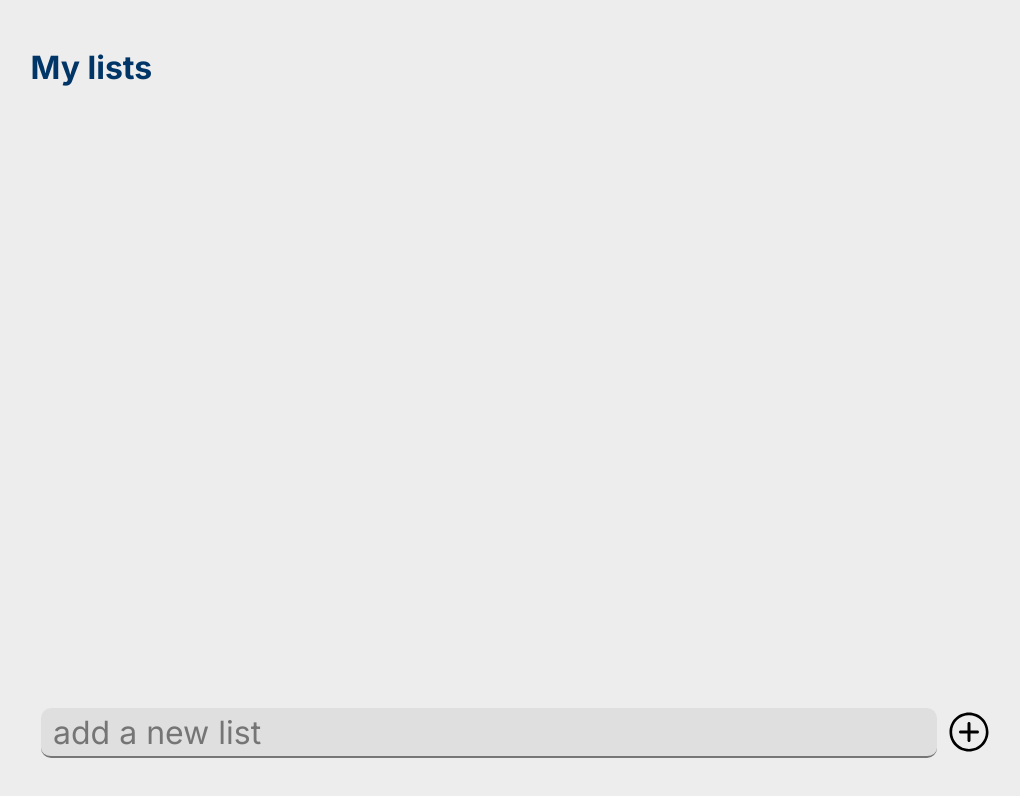
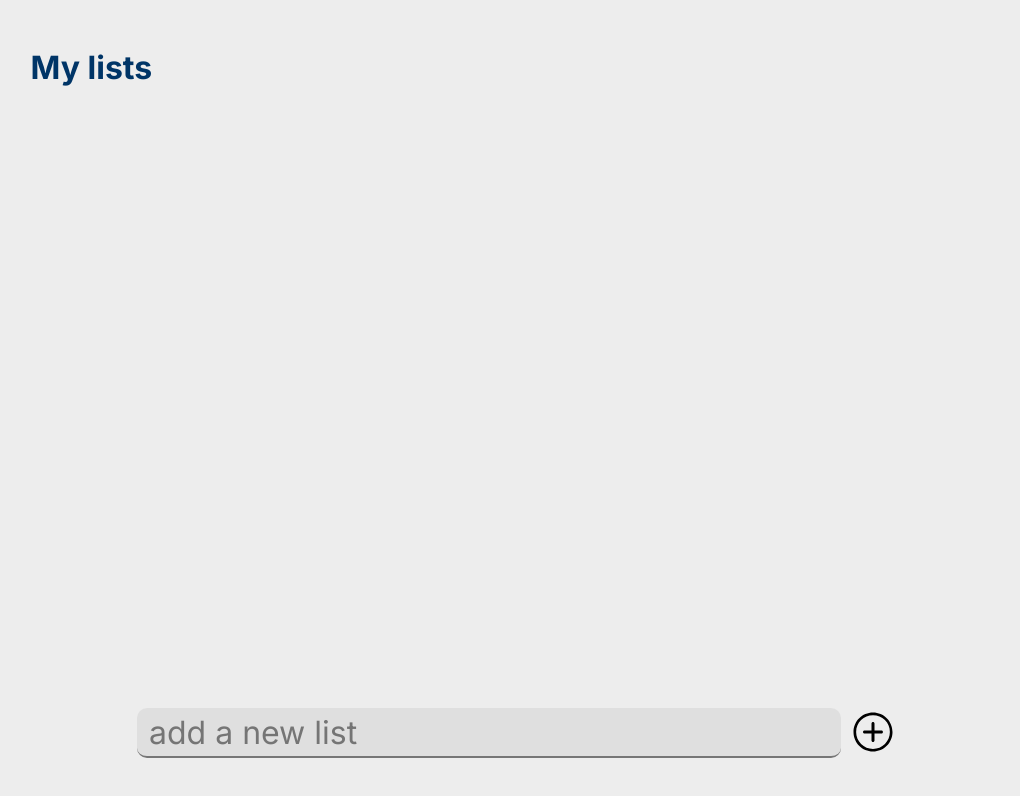
Before and after one commit to lz-junior/tasks, a React (Vite) app: page / in a window 1280 px wide. Shown: the top 796 px of the page, without its empty margins (123-1143 px from the left). Built offline with nearby package versions, Linux system fonts and the light colour scheme; a web font is replaced by a local one.

Commit message:
updates fontsize

```diff
--- a/src/pages/Home/components/tasks/tasks.module.css
+++ b/src/pages/Home/components/tasks/tasks.module.css
@@ -22,10 +22,11 @@
 }
 .li {
   padding: 5px;
-  border-radius: 4px;
   width: 95%;
   text-decoration: none;
   list-style-type: none;
+  font-size: 1.2rem;
+  border-radius: 4px;
   background-color: #fff;
 }
 
@@ -40,6 +41,7 @@
   padding: 6px;
   border: none;
   border-radius: 5px;
+  font-size: 1.2rem;
   background-color: #ffffff80;
 }
 .btn_submit {
--- a/src/pages/Home/home.css
+++ b/src/pages/Home/home.css
@@ -50,9 +50,13 @@
 
 @media screen and (min-width: 1024px) {
   /* desktop */
-
+  .container > form > input {
+    width: 55%;
+  }
 }
 
 @media screen and (min-width: 1200px) {
-
+  .container > form > input {
+    width: 55%;
+  }
 }
```
